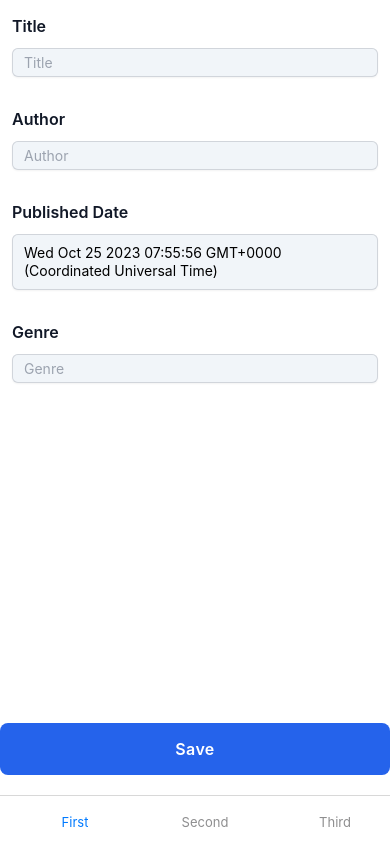
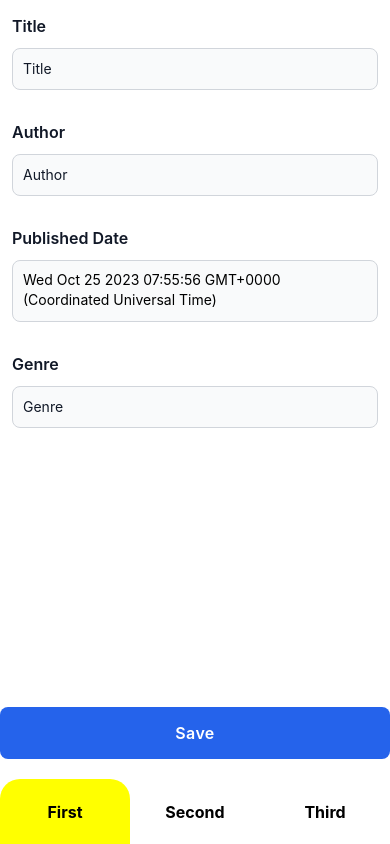
Before and after one commit to jbagaresgaray/react-native-supabase-crud, a React Native app: screen /Home in a window 390 px wide. Built offline with nearby package versions, Linux system fonts and the light colour scheme; no server answers; the database is empty.

Commit message:
Update styling

```diff
--- a/src/components/AppDatePicker.tsx
+++ b/src/components/AppDatePicker.tsx
@@ -27,7 +27,7 @@ const AppDatePicker: React.FC<Props> = (props) => {
 
       <StyledPressable
         onPress={onPress}
-        className="mt-2 px-3 bg-slate-100 block w-full rounded-md border-0 py-2.5 text-gray-900 shadow-sm ring-1 ring-inset ring-gray-300 placeholder:text-gray-400 focus:ring-2 focus:ring-inset focus:ring-indigo-600 sm:text-sm sm:leading-6"
+        className="mt-2 bg-gray-50 border border-gray-300 text-gray-900 text-sm rounded-lg focus:ring-blue-500 focus:border-blue-500 block w-full p-2.5 dark:bg-gray-700 dark:border-gray-600 dark:placeholder-gray-400 dark:text-white dark:focus:ring-blue-500 dark:focus:border-blue-500"
       >
         <StyledText>{value?.toString()}</StyledText>
       </StyledPressable>
--- a/src/components/AppTextInput.tsx
+++ b/src/components/AppTextInput.tsx
@@ -29,7 +29,7 @@ const AppTextInput: React.FC<Props> = (props) => {
               onBlur={onBlur}
               onChangeText={onChange}
               value={value}
-              className="px-3 bg-slate-100 block w-full rounded-md border-0 py-1.5 text-gray-900 shadow-sm ring-1 ring-inset ring-gray-300 placeholder:text-gray-400 focus:ring-2 focus:ring-inset focus:ring-indigo-600 sm:text-sm sm:leading-6"
+              className="bg-gray-50 border border-gray-300 text-gray-900 text-sm rounded-lg focus:ring-blue-500 focus:border-blue-500 block w-full p-2.5 dark:bg-gray-700 dark:border-gray-600 dark:placeholder-gray-400 dark:text-white dark:focus:ring-blue-500 dark:focus:border-blue-500"
             />
           )}
           name={name}
--- /dev/null
+++ b/src/components/TabBar.tsx
@@ -0,0 +1,85 @@
+import React from "react";
+import { StyleSheet, Text, TouchableOpacity, View } from "react-native";
+
+const TabBar = ({ state, descriptors, navigation, insets }) => {
+  return (
+    <View style={{ flexDirection: "row" }}>
+      {state.routes.map((route, index) => {
+        const { options } = descriptors[route.key];
+        const label =
+          options.tabBarLabel !== undefined
+            ? options.tabBarLabel
+            : options.title !== undefined
+            ? options.title
+            : route.name;
+
+        const isFocused = state.index === index;
+
+        const onPress = () => {
+          const event = navigation.emit({
+            type: "tabPress",
+            target: route.key,
+            canPreventDefault: true,
+          });
+
+          if (!isFocused && !event.defaultPrevented) {
+            navigation.navigate(route.name, route.params);
+          }
+        };
+
+        const onLongPress = () => {
+          navigation.emit({
+            type: "tabLongPress",
+            target: route.key,
+          });
+        };
+
+        return (
+          <TouchableOpacity
+            accessibilityRole="button"
+            accessibilityState={isFocused ? { selected: true } : {}}
+            accessibilityLabel={options.tabBarAccessibilityLabel}
+            testID={options.tabBarTestID}
+            onPress={onPress}
+            onLongPress={onLongPress}
+            style={[
+              isFocused ? styles.tabBarFocusStyle : styles.tabBarDefaultStyle,
+              styles.tabBarStyle,
+            ]}
+          >
+            <Text style={styles.tabTextStyle}>{label}</Text>
+          </TouchableOpacity>
+        );
+      })}
+    </View>
+  );
+};
+
+export default TabBar;
+
+const styles = StyleSheet.create({
+  tabBarStyle: {
+    flex: 1,
+    height: 65,
+    justifyContent: "center",
+    alignItems: "center",
+    // borderBottomWidth: 20,
+  },
+  tabBarDefaultStyle: {
+    backgroundColor: "#fff",
+    borderBottomColor: "yellow",
+    borderBottomRightRadius: 20,
+    borderBottomLeftRadius: 20,
+  },
+  tabBarFocusStyle: {
+    backgroundColor: "yellow",
+    borderBottomColor: "fff",
+    borderTopRightRadius: 20,
+    borderTopLeftRadius: 20,
+  },
+  tabTextStyle: {
+    color: "#000",
+    fontSize: 16,
+    fontWeight: "bold",
+  },
+});
--- a/src/navigators/BottomTabs.tsx
+++ b/src/navigators/BottomTabs.tsx
@@ -1,6 +1,7 @@
 import { createBottomTabNavigator } from "@react-navigation/bottom-tabs";
 import React, { useEffect } from "react";
 
+import TabBar from "../components/TabBar";
 import useGetAllAuthors from "../hooks/useGetAllAuthors";
 import EmptyScreen from "../screens/EmptyScreen";
 import ListScreen from "../screens/ListScreen";
@@ -17,6 +18,7 @@ const BottomTabs = () => {
 
   return (
     <BottomTab.Navigator
+      tabBar={(props) => <TabBar {...props} />}
       screenOptions={{
         tabBarIconStyle: { display: "none" },
         tabBarLabelPosition: "beside-icon",
```
